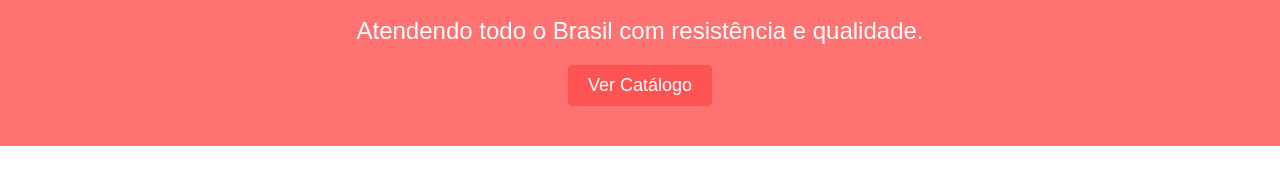
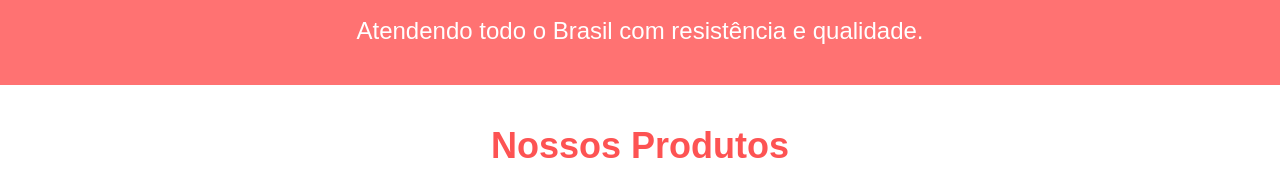
Before and after one commit to joaogabrielc1/Bruscones, a plain HTML site: page bruscones/index.html in a window 1280 px wide. Shown: the part 590-773 px from the top of the page. Drawn offline with Linux system fonts and the light colour scheme.

Commit message:
Fix HTML formatting and clean up content

```diff
--- a/bruscones/index.html
+++ b/bruscones/index.html
@@ -26,7 +26,6 @@
         <h1>Cones de Papelão para indústria têxtil</h1>
         <img src="assets/IMG/Banner3.png" alt="Cones de papelão Bruscones">
         <p>Atendendo todo o Brasil com resistência e qualidade.</p>
-        <a href="#produtos"><button>Ver Catálogo</button></a>
     </section>
 
     <!-- Seção de Produtos -->
```
